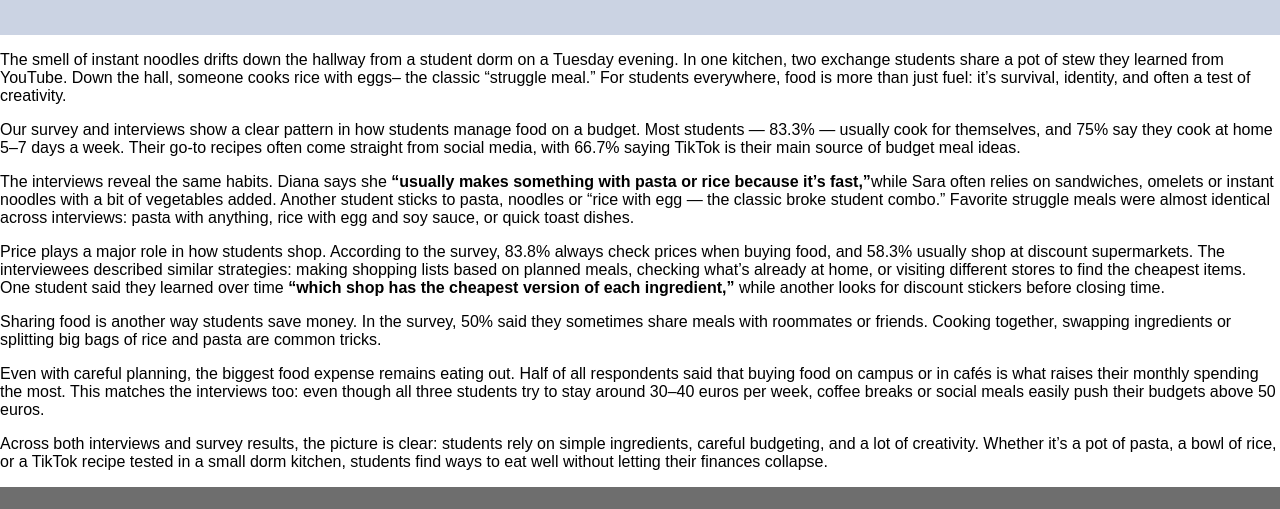
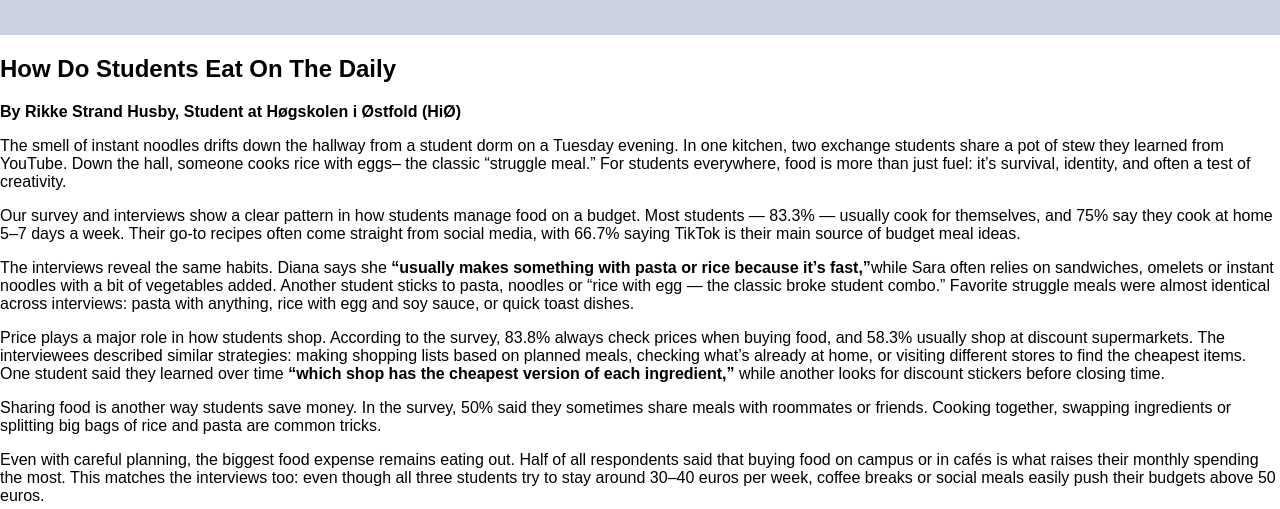
Before and after one commit to RikkeSHu/ComDes, a plain HTML site: page food.html in a window 1280 px wide. Shown: the part 77-586 px from the top of the page. Drawn offline with Linux system fonts and the light colour scheme.

Commit message:
added something
oooo

```diff
--- a/food.html
+++ b/food.html
@@ -26,6 +26,8 @@
         </header>
         <main>
             <article>
+                <h2>How Do Students Eat On The Daily</h2>
+                <p><strong>By Rikke Strand Husby, Student at Høgskolen i Østfold (HiØ)</strong></p>
                 <p>
                    The smell of instant noodles drifts down the hallway from a student dorm on a Tuesday evening.
                    In one kitchen, two exchange students share a pot of stew they learned from YouTube.
```
Also changed, not shown: fashion.html (+1 -1 lines).
